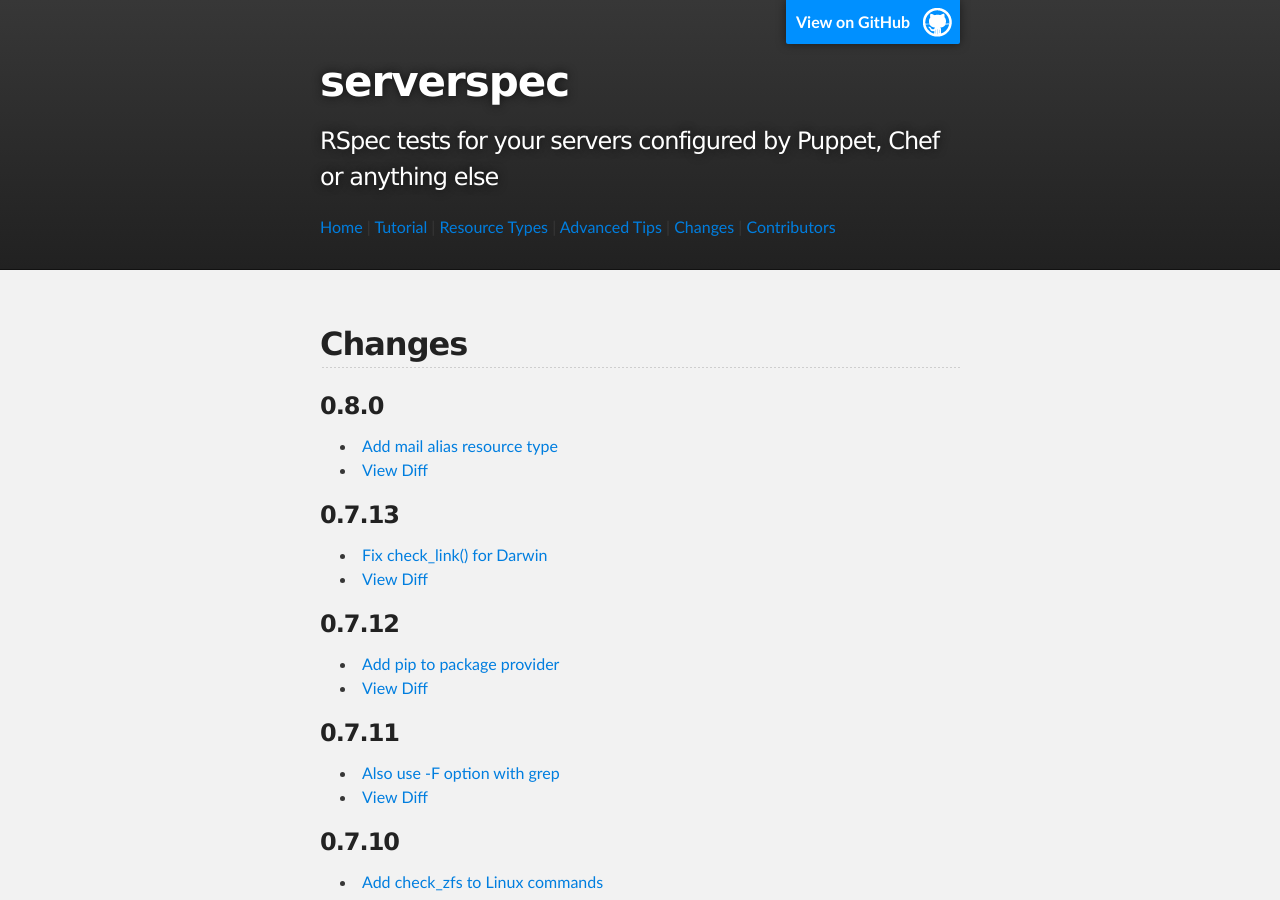
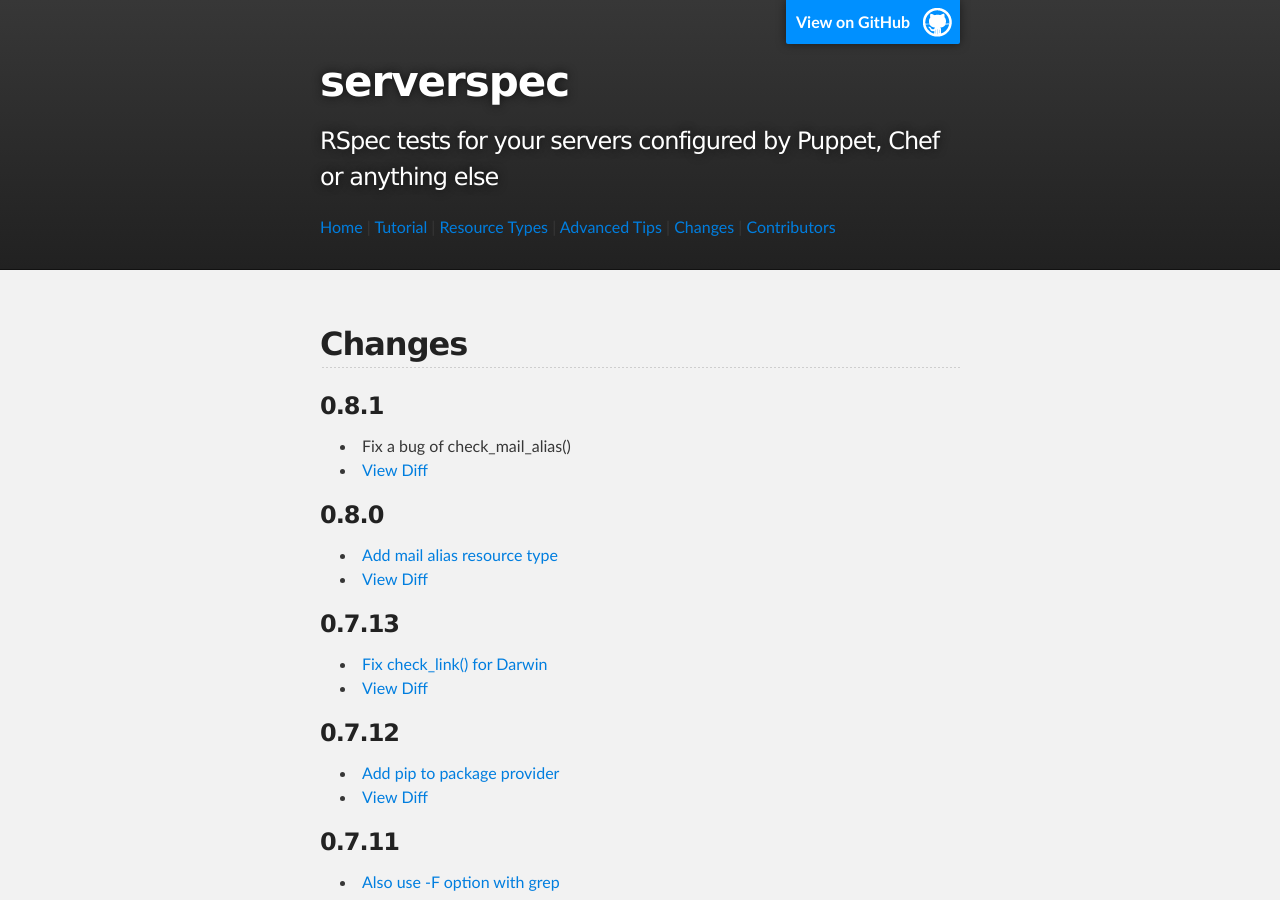
Before and after one commit to serverspec/serverspec.github.io, a Jekyll site: the page built from changes.md, in a window 1280 px wide and 900 px high. Built offline with Jekyll 4.4.1, drawn with Linux system fonts in a browser that asks for light colours; Markdown is read by kramdown in place of the engine named in the settings.

Commit message:
Add changes of v0.8.1

```diff
--- a/changes.md
+++ b/changes.md
@@ -4,6 +4,11 @@ title: Changes
 ---
 
 ## Changes
+
+### 0.8.1
+
+ * Fix a bug of check_mail_alias()
+ * [View Diff](https://github.com/serverspec/serverspec/compare/v0.8.0...v0.8.1)
 
 ### 0.8.0
 
```
